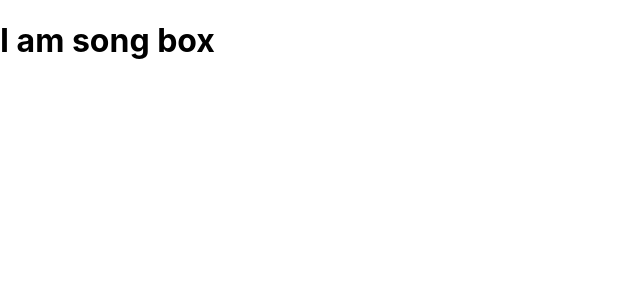
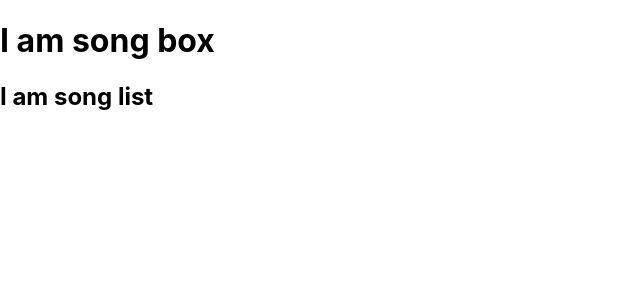
Before and after one commit to Amna25/Favourite_Songs_App, a React (Create React App) app: page / in a window 1280 px wide. Shown: the top 300 px of the page, without its empty margins (0-640 px from the left). Built offline with nearby package versions, Linux system fonts and the light colour scheme.

Commit message:
static for soglist

```diff
--- /dev/null
+++ b/src/components/SongList.js
@@ -0,0 +1,9 @@
+import React from "react";
+
+const SongList = () => {
+    return(
+        <h2>I am song list</h2>
+    )
+}
+
+export default SongList;
--- a/src/containers/SongBox.js
+++ b/src/containers/SongBox.js
@@ -1,8 +1,12 @@
 import React from "react";
+import SongList from "../components/SongList";
 
 const SongBox = () => {
     return(
+        <>
         <h1> I am song box</h1>
+        <SongList/>
+        </>
 
     );
 }
```
